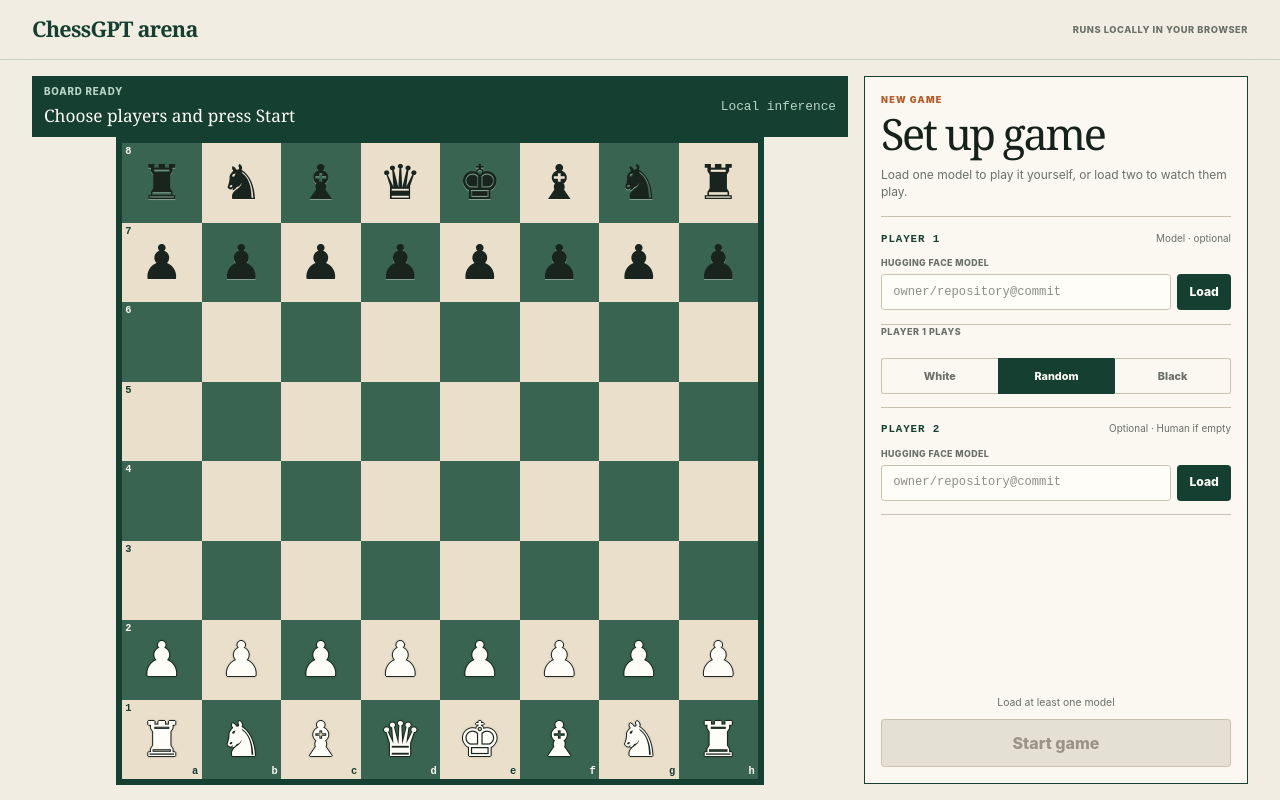
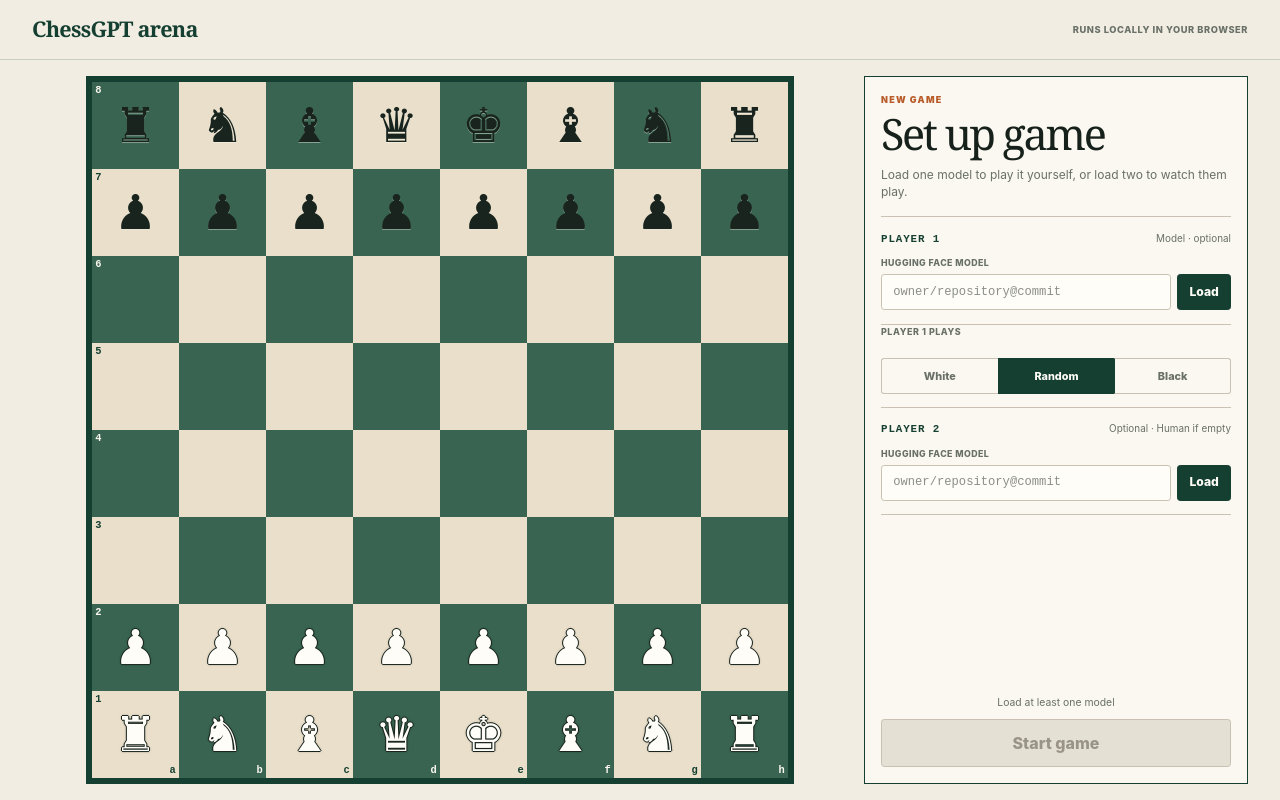
Before and after one commit to peterwooden/chess-gpt, a Next.js app in the folder site/: page /arena in a window 1280 px wide. Built offline with nearby package versions, Linux system fonts and the light colour scheme.

Commit message:
Move match status into move pane

```diff
--- a/site/app/arena/arena-client.tsx
+++ b/site/app/arena/arena-client.tsx
@@ -372,11 +372,6 @@
 
       <section className="arena-workspace" aria-label="Chess arena">
         <div className="board-stage">
-          <div className="game-status" aria-live="polite">
-            <span>{gameStarted ? mode === "human" ? "Human match" : "Model match" : "Board ready"}</span>
-            <strong>{gameStarted ? status : "Choose players and press Start"}</strong>
-            <small>{gameStarted ? `${history.length} plies · ${Math.ceil(history.length / 2)} moves` : "Local inference"}</small>
-          </div>
           <div className={`board-frame${gameStarted ? " with-players" : ""}`}>
             {gameStarted ? <PlayerStrip {...topPlayerSummary} /> : null}
             <div className={`chessboard orientation-${orientation}`} role="grid" aria-label="Chess board">
@@ -484,8 +479,14 @@
           ) : (
             <section className="move-console" aria-label="Game progress">
               <header>
-                <div><span>Moves</span><strong>{thinking ? `${thinking} is thinking` : running ? "Game running" : "Game paused"}</strong></div>
-                <i className={thinking ? "pulse active" : "pulse"} aria-hidden="true" />
+                <div>
+                  <span>{mode === "human" ? "Human match" : "Model match"}</span>
+                  <strong aria-live="polite">{status}</strong>
+                </div>
+                <div className="move-header-meta">
+                  <small>{history.length} plies · {Math.ceil(history.length / 2)} moves</small>
+                  <i className={thinking ? "pulse active" : "pulse"} aria-hidden="true" />
+                </div>
               </header>
               {gameError ? <p className="arena-error" role="alert">{gameError}</p> : null}
               {moves.length === 0 ? (
--- a/site/app/globals.css
+++ b/site/app/globals.css
@@ -228,10 +228,6 @@
 .play-actions { display: grid; grid-template-columns: 1fr 1fr; gap: 0.5rem; }
 .play-actions .arena-primary { color: var(--white); background: var(--green); }
 .arena-workbench { display: grid; gap: 1rem; align-items: start; }
-.game-status { display: grid; grid-template-columns: minmax(0, 1fr) auto; gap: 0.2rem 1rem; min-height: 4.15rem; padding: 0.7rem 0.9rem; color: var(--white); background: var(--green); }
-.game-status span { color: #b8d5c7; font-size: 0.61rem; font-weight: 850; letter-spacing: 0.08em; text-transform: uppercase; }
-.game-status strong { grid-column: 1; font-family: Iowan Old Style, Baskerville, Georgia, serif; font-size: 1.08rem; font-weight: 500; }
-.game-status small { grid-column: 2; grid-row: 1 / 3; align-self: center; color: #b8d5c7; font-family: ui-monospace, monospace; text-align: right; }
 .arena-error { margin-top: 0.5rem; }
 .chessboard { display: grid; grid-template-columns: repeat(8, minmax(0, 1fr)); grid-template-rows: repeat(8, minmax(0, 1fr)); overflow: hidden; width: 100%; max-width: 44rem; aspect-ratio: 1; border: 0.45rem solid var(--green); box-shadow: 0.45rem 0.45rem 0 rgb(20 63 49 / 0.14); }
 .board-square { position: relative; display: grid; min-width: 0; min-height: 0; padding: 0; border: 0; place-items: center; cursor: pointer; }
@@ -457,7 +453,6 @@
   .play-actions button { min-height: 2.15rem; padding-inline: 0.65rem; font-size: 0.68rem; }
   .arena-workbench { grid-template-columns: minmax(0, 1.4fr) minmax(20rem, 0.7fr); min-height: 0; height: 100%; align-items: stretch; }
   .board-stage { display: grid; grid-template-rows: auto minmax(0, 1fr); min-width: 0; min-height: 0; }
-  .game-status { min-height: 3rem; padding: 0.4rem 0.65rem; }
   .chessboard { align-self: start; justify-self: center; width: auto; max-width: 100%; height: 100%; max-height: 100%; }
   .piece { font-size: clamp(1.5rem, 6vh, 3.6rem); }
   .move-console { display: grid; grid-template-rows: auto minmax(0, 1fr); overflow: hidden; min-height: 0; max-height: none; height: 100%; }
@@ -511,14 +506,10 @@
 .arena-page-v2 .board-stage {
   position: relative;
   display: grid;
-  grid-template-rows: auto auto;
+  grid-template-rows: auto;
   align-content: start;
   min-width: 0;
   min-height: 0;
-}
-.arena-page-v2 .game-status {
-  min-height: 3.6rem;
-  padding: 0.55rem 0.75rem;
 }
 .arena-page-v2 .chessboard {
   grid-template-columns: repeat(8, minmax(0, 1fr));
@@ -649,6 +640,8 @@
   background: transparent;
 }
 .arena-page-v2 .move-console > header { min-height: 3.6rem; padding: 0.55rem 0.75rem; }
+.arena-page-v2 .move-header-meta { display: flex; gap: 0.55rem; align-items: center; justify-content: flex-end; }
+.move-header-meta small { color: var(--muted); font-family: ui-monospace, monospace; font-size: 0.58rem; white-space: nowrap; }
 .arena-page-v2 .arena-error { margin: 0.65rem; font-size: 0.68rem; }
 .arena-page-v2 .empty-record { flex: 1; min-height: 9rem; padding: 1rem; }
 .arena-page-v2 .empty-record span { color: var(--line); font-family: ui-monospace, monospace; font-size: 1.5rem; font-weight: 900; }
@@ -685,13 +678,13 @@
     min-height: 0;
     padding: 1rem 0;
   }
-  .arena-page-v2 .board-stage { grid-template-rows: auto minmax(0, 1fr); }
+  .arena-page-v2 .board-stage { grid-template-rows: minmax(0, 1fr); }
   .board-frame {
     align-self: start;
     justify-self: center;
-    width: min(100%, calc(100svh - 9.5rem));
+    width: min(100%, calc(100svh - 5.75rem));
   }
-  .board-frame.with-players { width: min(100%, calc(100svh - 15.5rem)); }
+  .board-frame.with-players { width: min(100%, calc(100svh - 11.75rem)); }
   .arena-page-v2 .chessboard {
     width: 100%;
     max-width: 100%;
```
Also changed, not shown: 1 other file (tests, documents, lock files or other folders).
